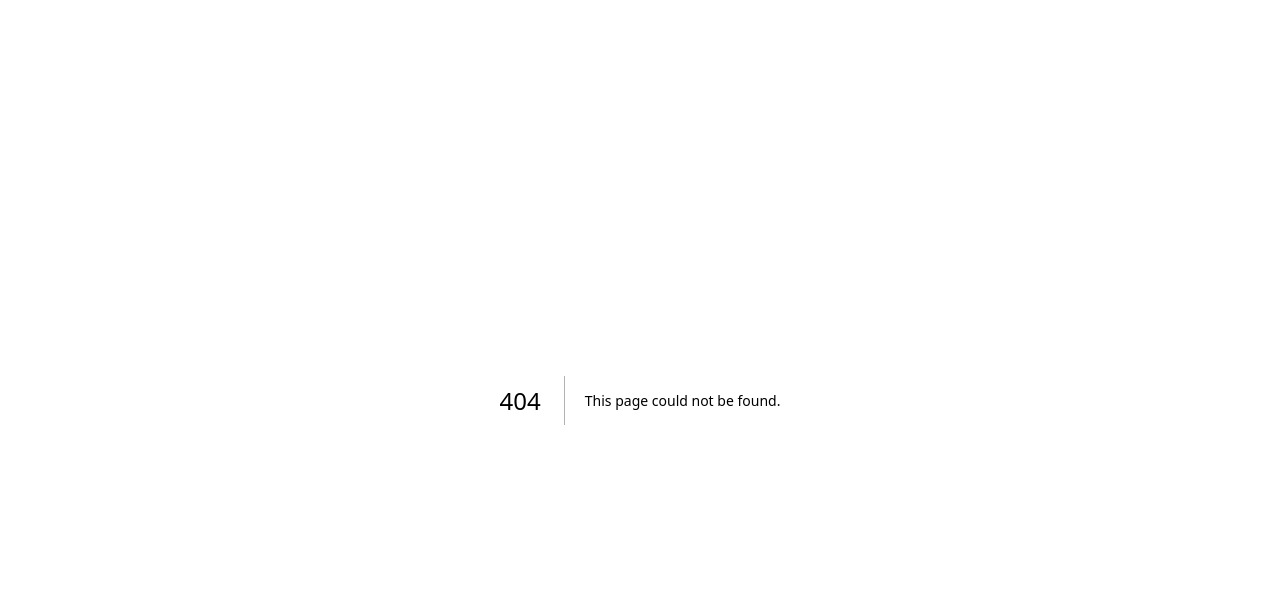
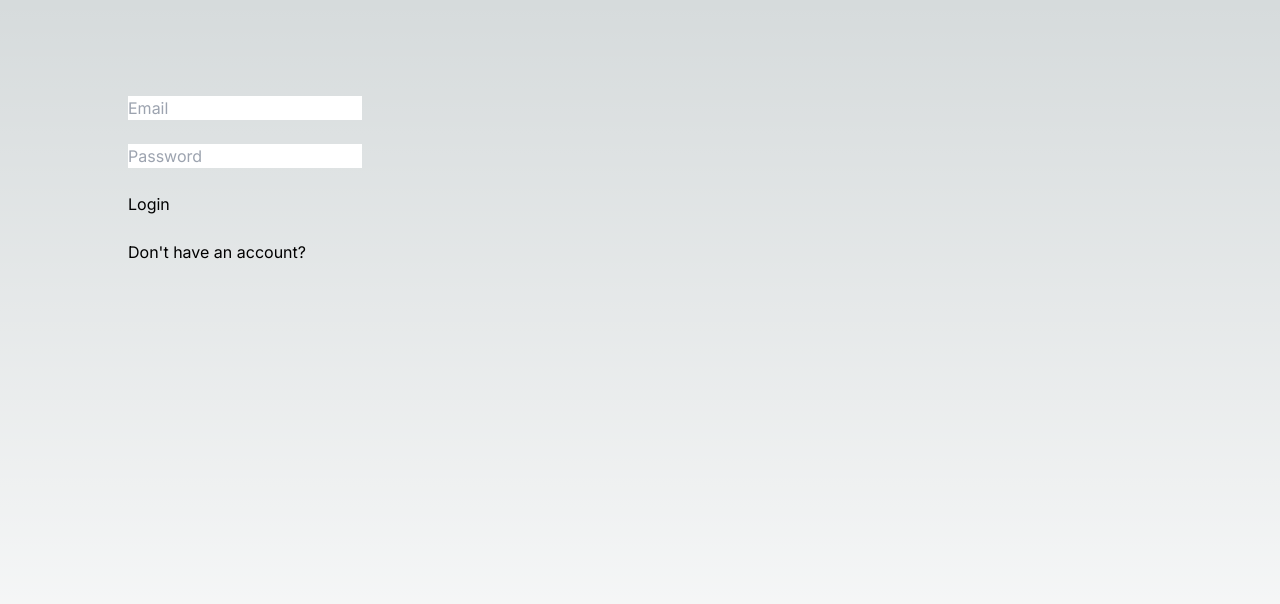
Before and after one commit to MartinKondor/nextjs-todo-app, a Next.js app: page /login in a window 1280 px wide. Before the commit this address had no page. Shown: the top 604 px of the page. Built offline with nearby package versions, Linux system fonts and the light colour scheme.

Commit message:
adding basis for auth

```diff
--- /dev/null
+++ b/app/api/auth/login.ts
@@ -0,0 +1,19 @@
+import { NextApiRequest, NextApiResponse } from 'next';
+
+export default async function handler(
+  req: NextApiRequest,
+  res: NextApiResponse
+) {
+  try {
+    const { email, password } = req.body
+    await signIn('credentials', { email, password })
+
+    res.status(200).json({ success: true })
+  } catch (error) {
+    if (error.type === 'CredentialsSignin') {
+      res.status(401).json({ error: 'Invalid credentials.' })
+    } else {
+      res.status(500).json({ error: 'Something went wrong.' })
+    }
+  }
+}
--- /dev/null
+++ b/app/api/auth/signup.ts
@@ -0,0 +1,19 @@
+import { NextApiRequest, NextApiResponse } from 'next';
+
+export default async function handler(
+  req: NextApiRequest,
+  res: NextApiResponse
+) {
+  try {
+    const { email, password, passwordAgain } = req.body
+    await signIn('credentials', { email, password })
+
+    res.status(200).json({ success: true })
+  } catch (error) {
+    if (error.type === 'CredentialsSignin') {
+      res.status(401).json({ error: 'Invalid credentials.' })
+    } else {
+      res.status(500).json({ error: 'Something went wrong.' })
+    }
+  }
+}
--- a/app/lists/page.tsx
+++ b/app/lists/page.tsx
@@ -1,3 +1,6 @@
 export default function Lists() {
+
+    // TODO: Get the lists from the local database and list them here
+
     return <p>Lists</p>
 }
--- /dev/null
+++ b/app/login/page.tsx
@@ -0,0 +1,43 @@
+'use client';
+import { FormEvent } from 'react'
+import { useRouter } from 'next/navigation'
+
+export default function LoginPage() {
+  const router = useRouter()
+
+  async function handleSubmit(event: FormEvent<HTMLFormElement>) {
+    event.preventDefault()
+
+    const formData = new FormData(event.currentTarget)
+    const email = formData.get('email')
+    const password = formData.get('password')
+
+    const response = await fetch('/api/auth/login', {
+      method: 'POST',
+      headers: { 'Content-Type': 'application/json' },
+      body: JSON.stringify({ email, password }),
+    })
+
+    if (response.ok) {
+      router.push('/profile')
+    } else {
+      // Handle errors
+    }
+  }
+
+  return (
+    <main className="flex min-h-screen flex-col items-center justify-between p-24">
+        <div className="mb-32 grid text-center lg:mb-0 lg:w-full lg:max-w-5xl lg:grid-cols-2 lg:text-left">
+            <form onSubmit={handleSubmit}>
+                <input type="email" name="email" placeholder="Email" required />
+                <br /><br />
+                <input type="password" name="password" placeholder="Password" required />
+                <br /><br />
+                <button type="submit">Login</button>
+                <br /><br />
+                <a href="/signup">Don{"'"}t have an account?</a>
+            </form>
+        </div>
+    </main>
+  );
+}
--- a/app/page.tsx
+++ b/app/page.tsx
@@ -4,6 +4,8 @@ export default function Home() {
   return (
     <main className="flex min-h-screen flex-col items-center justify-between p-24">
       <div className="mb-32 grid text-center lg:mb-0 lg:w-full lg:max-w-5xl lg:grid-cols-2 lg:text-left">
+
+
         <a
           href="/lists"
           className="group rounded-lg border border-transparent px-5 py-4 transition-colors hover:border-gray-300 hover:bg-gray-100 hover:dark:border-neutral-700 hover:dark:bg-neutral-800/30"
--- /dev/null
+++ b/app/signup/page.tsx
@@ -0,0 +1,46 @@
+'use client';
+import { FormEvent } from 'react';
+import { useRouter } from 'next/navigation';
+
+export default function SignupPage() {
+    const router = useRouter()
+
+  async function handleSubmit(event: FormEvent<HTMLFormElement>) {
+    event.preventDefault()
+
+    const formData = new FormData(event.currentTarget);
+    const email = formData.get('email');
+    const password = formData.get('password');
+    const passwordAgain = formData.get('password-again');
+
+    const response = await fetch('/api/auth/signup', {
+      method: 'POST',
+      headers: { 'Content-Type': 'application/json' },
+      body: JSON.stringify({ email, password, passwordAgain }),
+    })
+
+    if (response.ok) {
+      router.push('/profile')
+    } else {
+      // Handle errors
+    }
+  }
+
+  return (
+    <main className="flex min-h-screen flex-col items-center justify-between p-24">
+        <div className="mb-32 grid text-center lg:mb-0 lg:w-full lg:max-w-5xl lg:grid-cols-2 lg:text-left">
+            <form onSubmit={handleSubmit}>
+                <input type="email" name="email" placeholder="Email" required />
+                <br /><br />
+                <input type="password" name="password" placeholder="Password" required />
+                <br /><br />
+                <input type="password" name="password-again" placeholder="Password again" required />
+                <br /><br />
+                <button type="submit">Sign up</button>
+                <br /><br />
+                <a href="/login">Already have an account?</a>
+            </form>
+        </div>
+    </main>
+  );
+}
```
Also changed, not shown: auth.config.ts (added, +21 -0 lines), auth.ts (added, +8 -0 lines), middleware.ts (added, +9 -0 lines).
